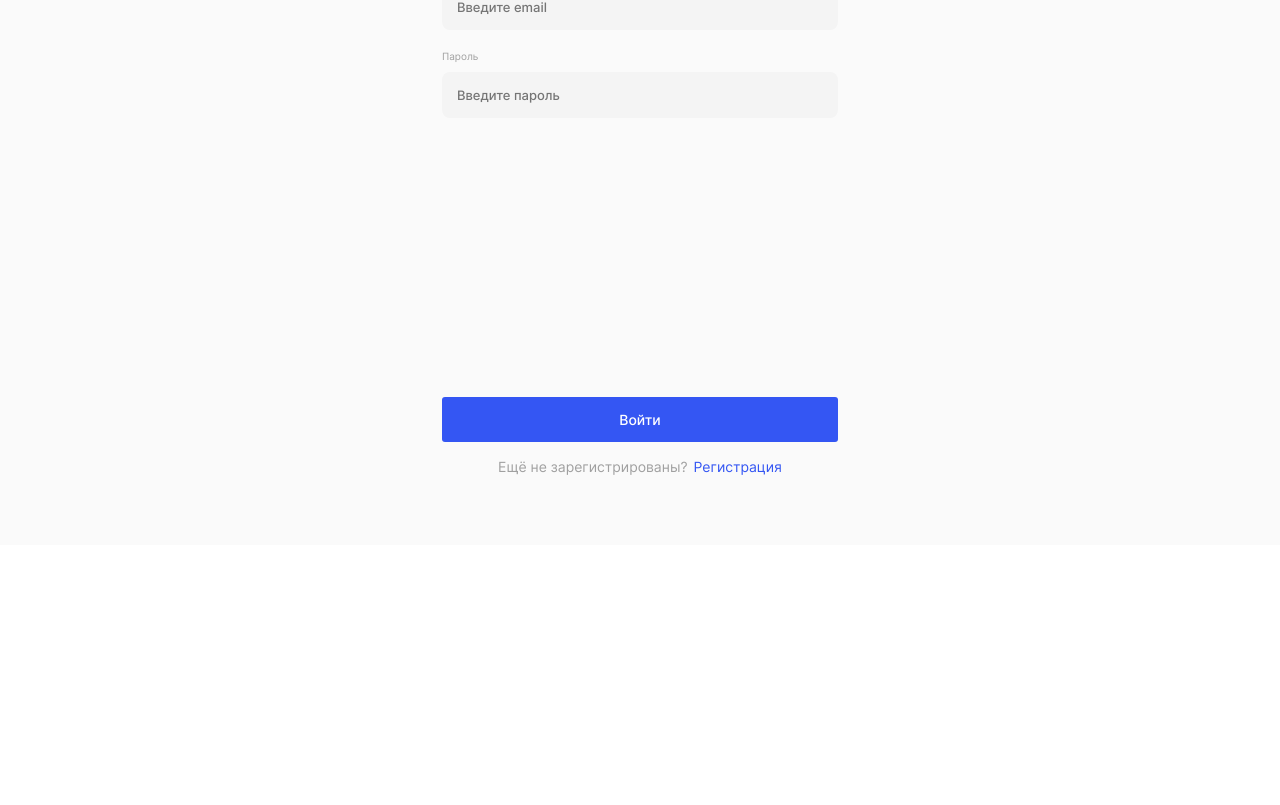
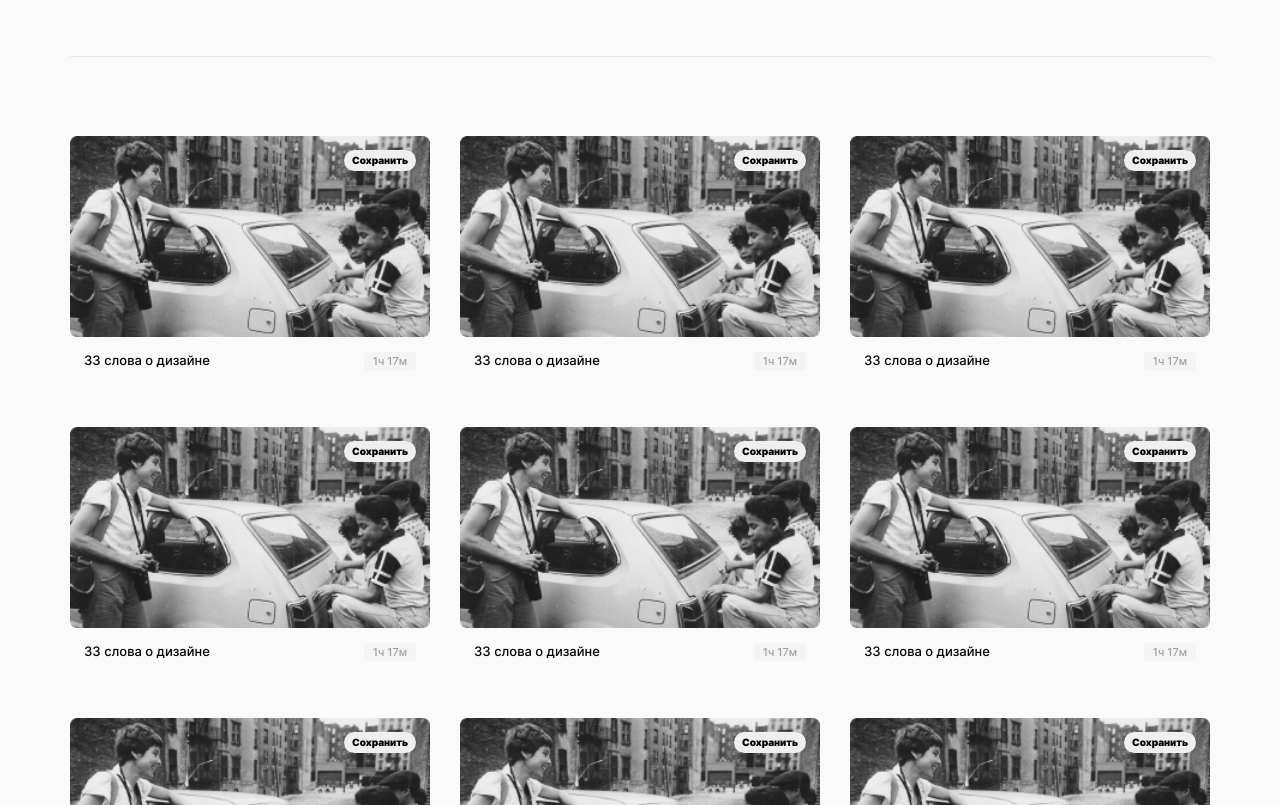
Before and after one commit to freebeego/movies-explorer-frontend, a React (Create React App) app: page /movies in a window 1280 px wide. Before the commit this address led to /sign-in. Shown: the part 255-1060 px from the top of the page. Before the commit the page ends 800 px from the top, so only its background shows below. Built offline with nearby package versions, Linux system fonts and the light colour scheme.

Commit message:
fix(MoviesCardList): convert to grid for improve safari support

```diff
--- a/src/components/App.js
+++ b/src/components/App.js
@@ -13,7 +13,7 @@ import NotFound from './NotFound/NotFound';
 
 function App() {
   const [currentUser, setCurrentUser] = React.useState({});
-  const [loggedIn, setLoggedIn] = React.useState(false);
+  const [loggedIn, setLoggedIn] = React.useState(true);
 
   function handleRegister() {
     console.log('register');
--- a/src/components/MoviesCardList/MoviesCardList.css
+++ b/src/components/MoviesCardList/MoviesCardList.css
@@ -3,8 +3,8 @@
 }
 
 .movies-cards-list {
-  display: flex;
-  flex-wrap: wrap;
+  display: grid;
+  grid-template-columns: repeat(auto-fit, 300px);
   margin: 0 auto;
   width: 300px;
   gap: 36px;
@@ -24,6 +24,7 @@
   }
 
   .movies-cards-list {
+    grid-template-columns: repeat(auto-fit, 339px);
     gap: 45px 30px;
     width: 708px;
   }
@@ -41,6 +42,7 @@
   }
 
   .movies-cards-list {
+    grid-template-columns: repeat(auto-fit, 360px);
     gap: 57px 30px;
     width: unset;
   }
--- a/src/components/MoviesCardList/MoviesCardList.js
+++ b/src/components/MoviesCardList/MoviesCardList.js
@@ -19,6 +19,12 @@ function MoviesCardList({ cards, children }) {
         <MoviesCard filmSaveToggle={filmSaveToggle} />
         <MoviesCard filmSaveToggle={filmSaveToggle} />
         <MoviesCard filmSaveToggle={filmSaveToggle} />
+        <MoviesCard filmSaveToggle={filmSaveToggle} />
+        <MoviesCard filmSaveToggle={filmSaveToggle} />
+        <MoviesCard filmSaveToggle={filmSaveToggle} />
+        <MoviesCard filmSaveToggle={filmSaveToggle} />
+        <MoviesCard filmSaveToggle={filmSaveToggle} />
+        <MoviesCard filmSaveToggle={filmSaveToggle} />
       </ul>
       {children}
     </section>
```
